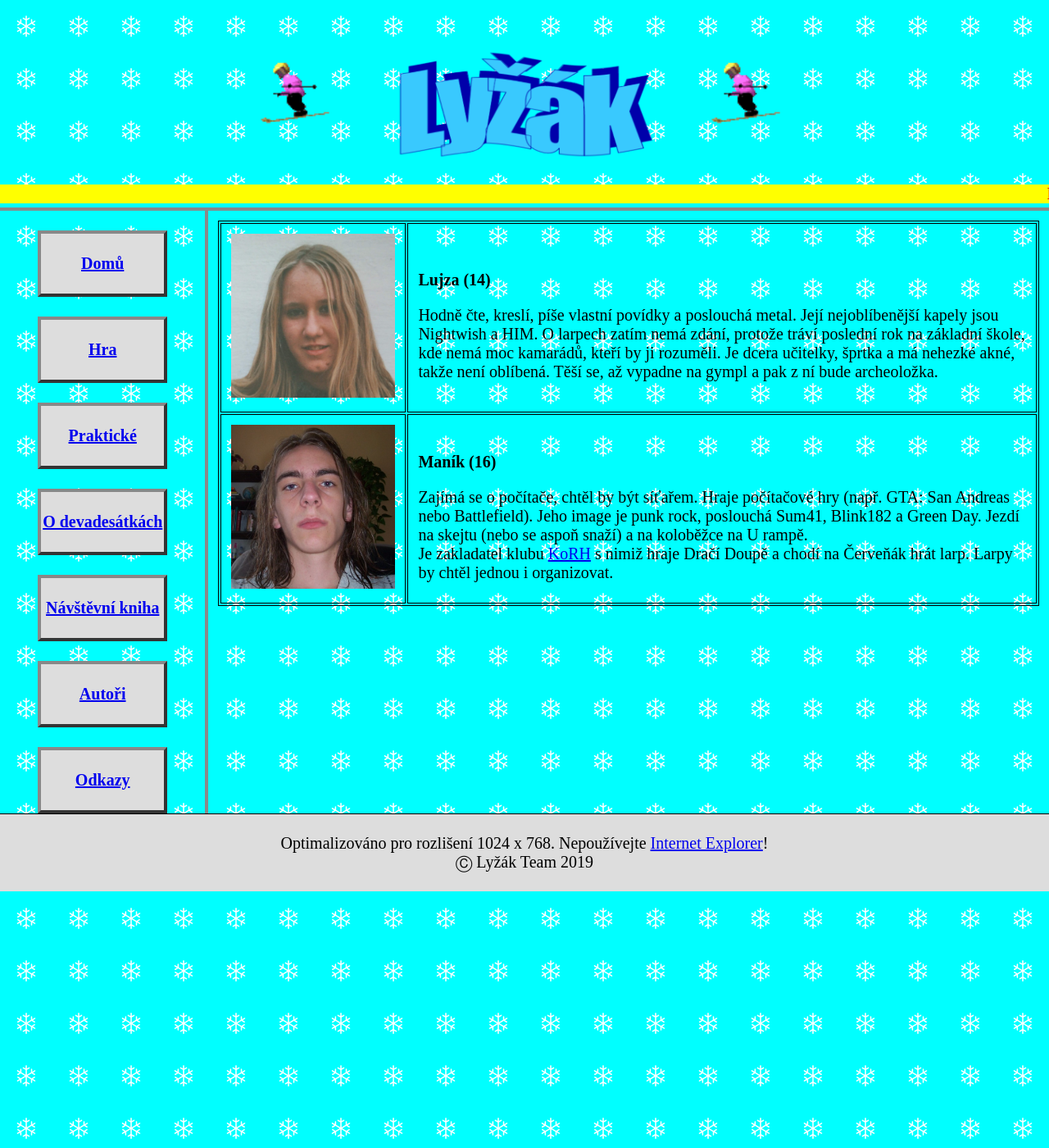
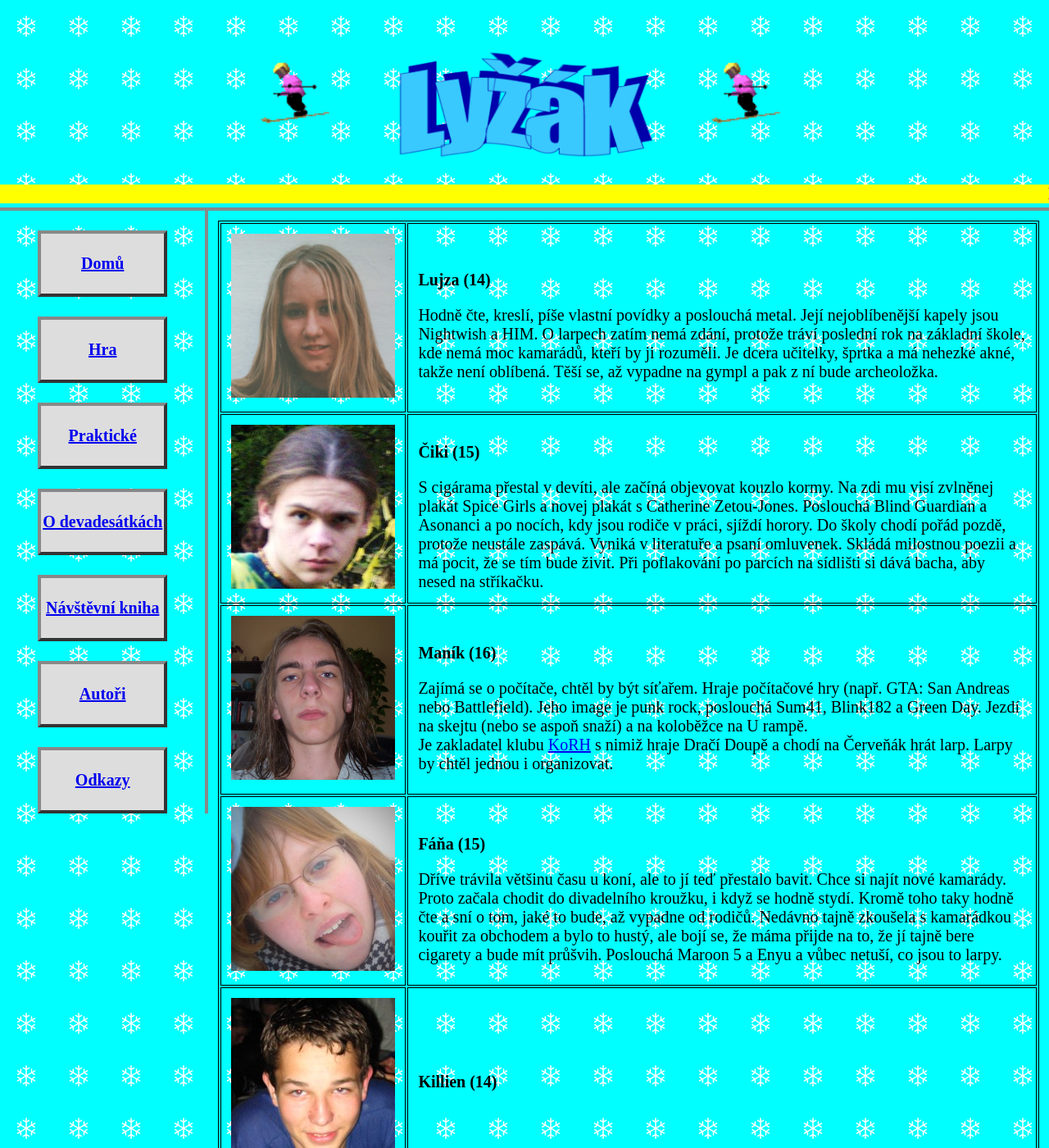
Before and after one commit to mhavelka/lyzak, a Jekyll site: the page built from pages/autori.html, in a window 1280 px wide and 1400 px high. Shown: the whole window at 82% size. Built offline with Jekyll 4.4.1, drawn with Linux system fonts in a browser that asks for light colours.

Commit message:
Update authors

```diff
--- a/_data/authors.json
+++ b/_data/authors.json
@@ -6,9 +6,27 @@
         "description": "Hodně čte, kreslí, píše vlastní povídky a poslouchá metal. Její nejoblíbenější kapely jsou Nightwish a HIM. O larpech zatím nemá zdání, protože tráví poslední rok na základní škole, kde nemá moc kamarádů, kteří by ji rozuměli. Je dcera učitelky, šprtka a má nehezké akné, takže není oblíbená. Těší se, až vypadne na gympl a pak z ní bude archeoložka."
     },
     {
+        "name": "Čiki",
+        "age": "15",
+        "image": "ciki.jpg",
+        "description": "S cigárama přestal v devíti, ale začíná objevovat kouzlo kormy. Na zdi mu visí zvlněnej plakát Spice Girls a novej plakát s Catherine Zetou-Jones. Poslouchá Blind Guardian a Asonanci a po nocích, kdy jsou rodiče v práci, sjíždí horory. Do školy chodí pořád pozdě, protože neustále zaspává. Vyniká v literatuře a psaní omluvenek. Skládá milostnou poezii a má pocit, že se tím bude živit. Při poflakování po parcích na sídlišti si dává bacha, aby nesed na stříkačku."
+    },
+    {
         "name": "Maník",
         "age": "16",
         "image": "manik.jpg",
         "description": "Zajímá se o počítače, chtěl by být síťařem. Hraje počítačové hry (např. GTA: San Andreas nebo Battlefield). Jeho image je punk rock, poslouchá Sum41, Blink182 a Green Day. Jezdí na skejtu (nebo se aspoň snaží) a na koloběžce na U rampě.<br> Je zakladatel klubu <a href='http://korh.cz' target='_blank'>KoRH</a> s nimiž hraje Dračí Doupě a chodí na Červeňák hrát larp. Larpy by chtěl jednou i organizovat."
+    },
+    {
+        "name": "Fáňa",
+        "age": "15",
+        "image": "fana.jpg",
+        "description": "Dříve trávila většinu času u koní, ale to jí teď přestalo bavit. Chce si najít nové kamarády. Proto začala chodit do divadelního kroužku, i když se hodně stydí. Kromě toho taky hodně čte a sní o tom, jaké to bude, až vypadne od rodičů. Nedávno tajně zkoušela s kamarádkou kouřit za obchodem a bylo to hustý, ale bojí se, že máma přijde na to, že jí tajně bere cigarety a bude mít průšvih. Poslouchá Maroon 5 a Enyu a vůbec netuší, co jsou to larpy."
+    },
+    {
+        "name": "Killien",
+        "age": "14",
+        "image": "killien.jpg",
+        "description": ""
     }
 ]
```
Also changed, not shown: assets/img/authors/ciki.jpg (added), assets/img/authors/fana.jpg (added), assets/img/authors/killien.jpg (added).
